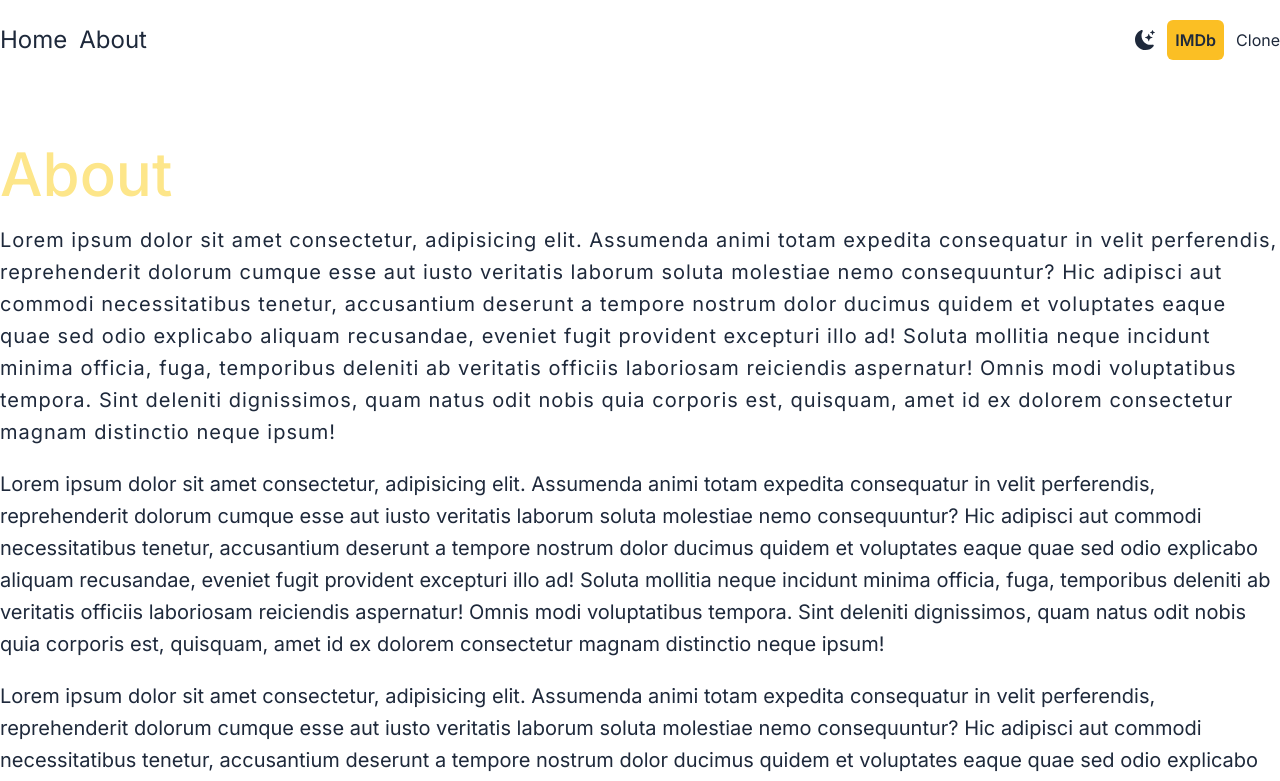
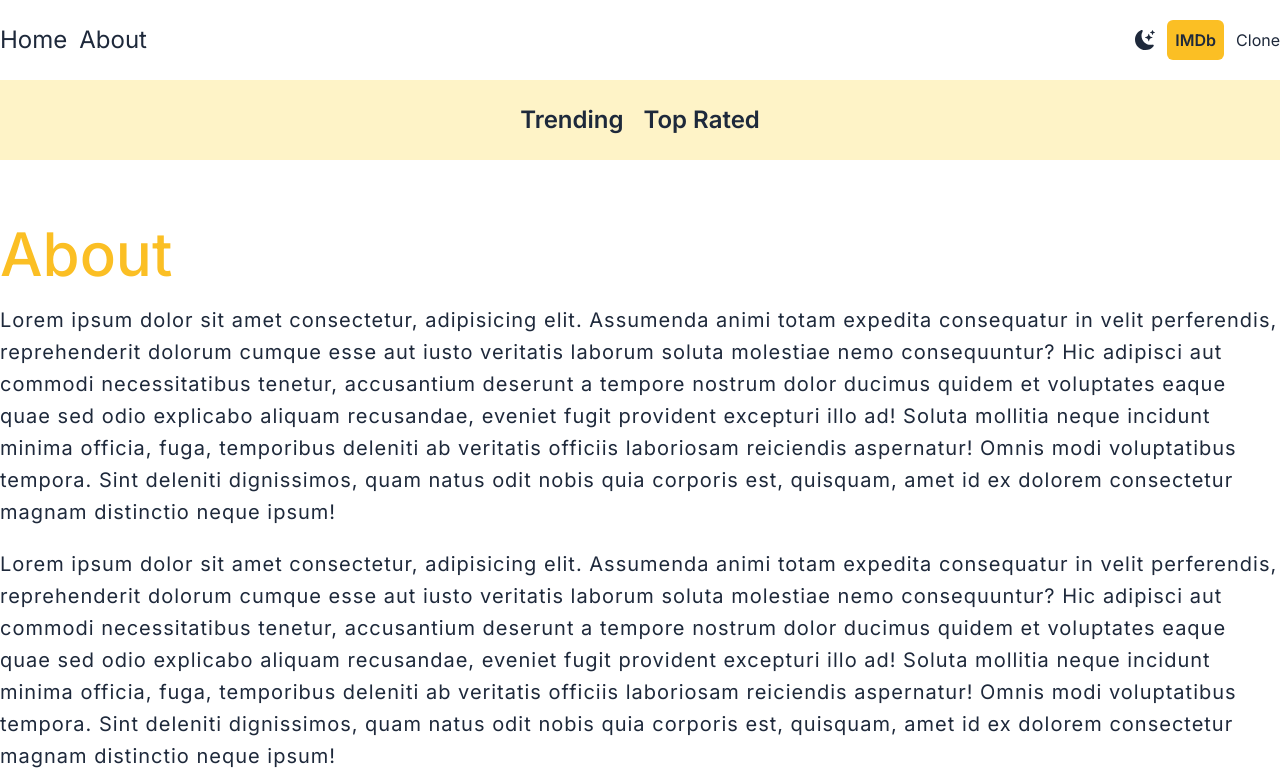
Before and after one commit to Rafiul29/imdb-clone, a Next.js app: page /about in a window 1280 px wide. Shown: the top 781 px of the page. Built offline with nearby package versions, Linux system fonts and the light colour scheme.

Commit message:
navbar added

```diff
--- a/src/app/about/page.js
+++ b/src/app/about/page.js
@@ -3,10 +3,10 @@
 const About = () => {
   return (
     <div className="wrapper space-y-5 py-16">
-      <h1 className="text-6xl font-medium  text-amber-200">About</h1>
+      <h1 className="text-6xl font-medium  text-amber-400">About</h1>
       <p className="text-xl leading-8 tracking-wider">Lorem ipsum dolor sit amet consectetur, adipisicing elit. Assumenda animi totam expedita consequatur in velit perferendis, reprehenderit dolorum cumque esse aut iusto veritatis laborum soluta molestiae nemo consequuntur? Hic adipisci aut commodi necessitatibus tenetur, accusantium deserunt a tempore nostrum dolor ducimus quidem et voluptates eaque quae sed odio explicabo aliquam recusandae, eveniet fugit provident excepturi illo ad! Soluta mollitia neque incidunt minima officia, fuga, temporibus deleniti ab veritatis officiis laboriosam reiciendis aspernatur! Omnis modi voluptatibus tempora. Sint deleniti dignissimos, quam natus odit nobis quia corporis est, quisquam, amet id ex dolorem consectetur magnam distinctio neque ipsum! </p>
-      <p className="text-xl leading-8">Lorem ipsum dolor sit amet consectetur, adipisicing elit. Assumenda animi totam expedita consequatur in velit perferendis, reprehenderit dolorum cumque esse aut iusto veritatis laborum soluta molestiae nemo consequuntur? Hic adipisci aut commodi necessitatibus tenetur, accusantium deserunt a tempore nostrum dolor ducimus quidem et voluptates eaque quae sed odio explicabo aliquam recusandae, eveniet fugit provident excepturi illo ad! Soluta mollitia neque incidunt minima officia, fuga, temporibus deleniti ab veritatis officiis laboriosam reiciendis aspernatur! Omnis modi voluptatibus tempora. Sint deleniti dignissimos, quam natus odit nobis quia corporis est, quisquam, amet id ex dolorem consectetur magnam distinctio neque ipsum! </p>
-      <p className="text-xl leading-8">Lorem ipsum dolor sit amet consectetur, adipisicing elit. Assumenda animi totam expedita consequatur in velit perferendis, reprehenderit dolorum cumque esse aut iusto veritatis laborum soluta molestiae nemo consequuntur? Hic adipisci aut commodi necessitatibus tenetur, accusantium deserunt a tempore nostrum dolor ducimus quidem et voluptates eaque quae sed odio explicabo aliquam recusandae, eveniet fugit provident excepturi illo ad! Soluta mollitia neque incidunt minima officia, fuga, temporibus deleniti ab veritatis officiis laboriosam reiciendis aspernatur! Omnis modi voluptatibus tempora. Sint deleniti dignissimos, quam natus odit nobis quia corporis est, quisquam, amet id ex dolorem consectetur magnam distinctio neque ipsum! </p>
+      <p className="text-xl leading-8 tracking-wider">Lorem ipsum dolor sit amet consectetur, adipisicing elit. Assumenda animi totam expedita consequatur in velit perferendis, reprehenderit dolorum cumque esse aut iusto veritatis laborum soluta molestiae nemo consequuntur? Hic adipisci aut commodi necessitatibus tenetur, accusantium deserunt a tempore nostrum dolor ducimus quidem et voluptates eaque quae sed odio explicabo aliquam recusandae, eveniet fugit provident excepturi illo ad! Soluta mollitia neque incidunt minima officia, fuga, temporibus deleniti ab veritatis officiis laboriosam reiciendis aspernatur! Omnis modi voluptatibus tempora. Sint deleniti dignissimos, quam natus odit nobis quia corporis est, quisquam, amet id ex dolorem consectetur magnam distinctio neque ipsum! </p>
+      <p className="text-xl leading-8 tracking-wider">Lorem ipsum dolor sit amet consectetur, adipisicing elit. Assumenda animi totam expedita consequatur in velit perferendis, reprehenderit dolorum cumque esse aut iusto veritatis laborum soluta molestiae nemo consequuntur? Hic adipisci aut commodi necessitatibus tenetur, accusantium deserunt a tempore nostrum dolor ducimus quidem et voluptates eaque quae sed odio explicabo aliquam recusandae, eveniet fugit provident excepturi illo ad! Soluta mollitia neque incidunt minima officia, fuga, temporibus deleniti ab veritatis officiis laboriosam reiciendis aspernatur! Omnis modi voluptatibus tempora. Sint deleniti dignissimos, quam natus odit nobis quia corporis est, quisquam, amet id ex dolorem consectetur magnam distinctio neque ipsum! </p>
     </div>
   );
 };
--- a/src/app/globals.css
+++ b/src/app/globals.css
@@ -4,5 +4,12 @@
 
 
 .wrapper{
-  @apply container mx-auto px-5 md:px-0;
+  @apply container mx-auto scroll-px-20 md:px-0;
 }
+
+
+
+/* .link-item
+:hover::after{
+  @apply w-full
+} */
--- a/src/app/layout.js
+++ b/src/app/layout.js
@@ -24,8 +24,8 @@
       <body className={inter.className}>
         <Providers>
           <Header />
-          {/* <Navbar />
-          <SearchBox /> */}
+         <Navbar />
+         {/*   <SearchBox /> */}
           {children}
           <Footer />
         </Providers>
--- a/src/components/Navbar.js
+++ b/src/components/Navbar.js
@@ -1,9 +1,27 @@
-import React from 'react'
+import Link from "next/link";
 
 const Navbar = () => {
   return (
-    <div>Navbar</div>
-  )
-}
+    <div className="dark:bg-gray-600 bg-amber-100 lg:text-lg h-20 flex justify-center items-center ">
+      <div className="wrapper flex justify-center items-center gap-5">
 
-export default Navbar
+        <Link
+          href="/?genre=fetchTopRated"
+          className="link-item text-2xl font-semibold  hover:text-amber-600 duration-300"
+        >
+          Trending
+        </Link>
+
+        <Link
+          href="/?genre=fetchTopRated"
+          className="text-2xl font-semibold hover:text-amber-600 duration-300"
+        >
+          Top Rated
+        </Link>
+
+      </div>
+    </div>
+  );
+};
+
+export default Navbar;
```
